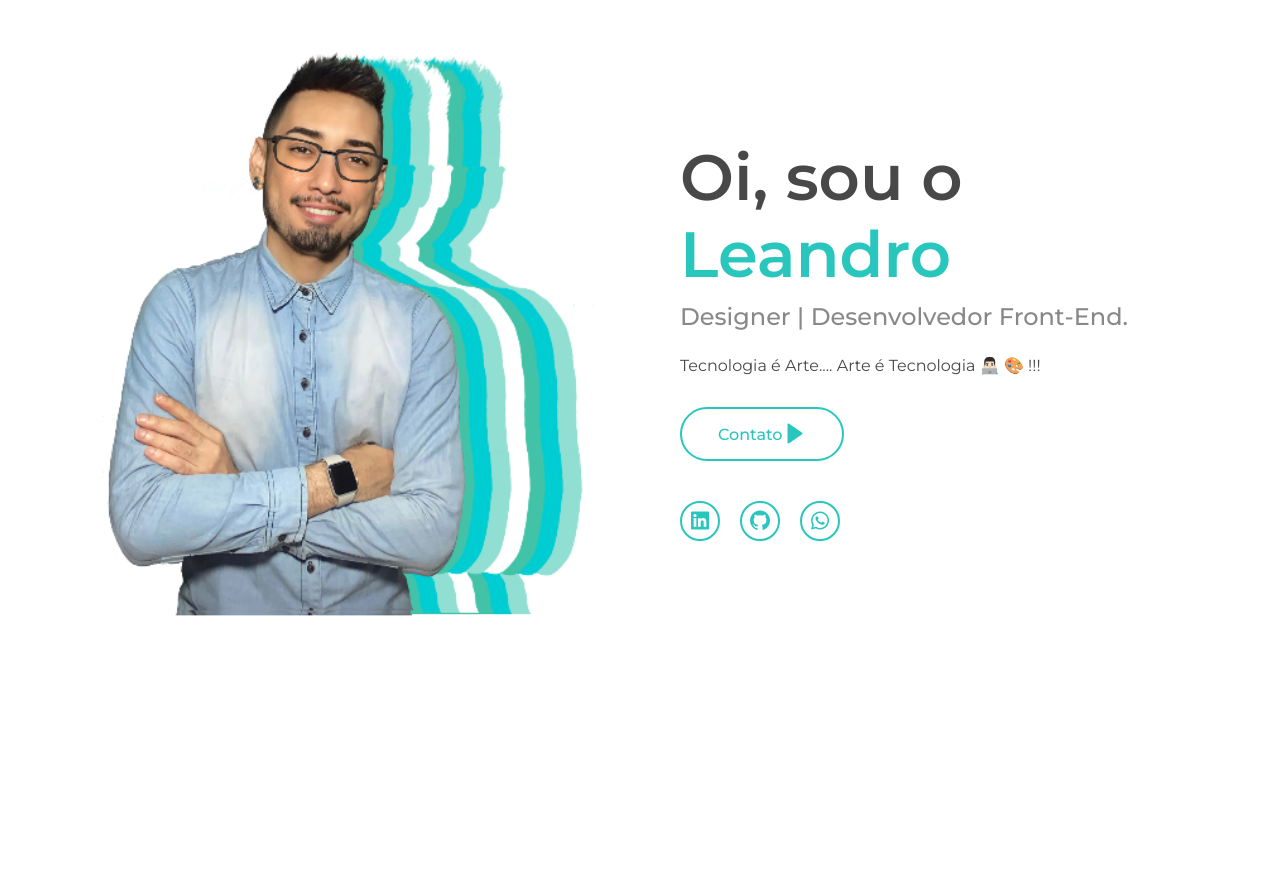
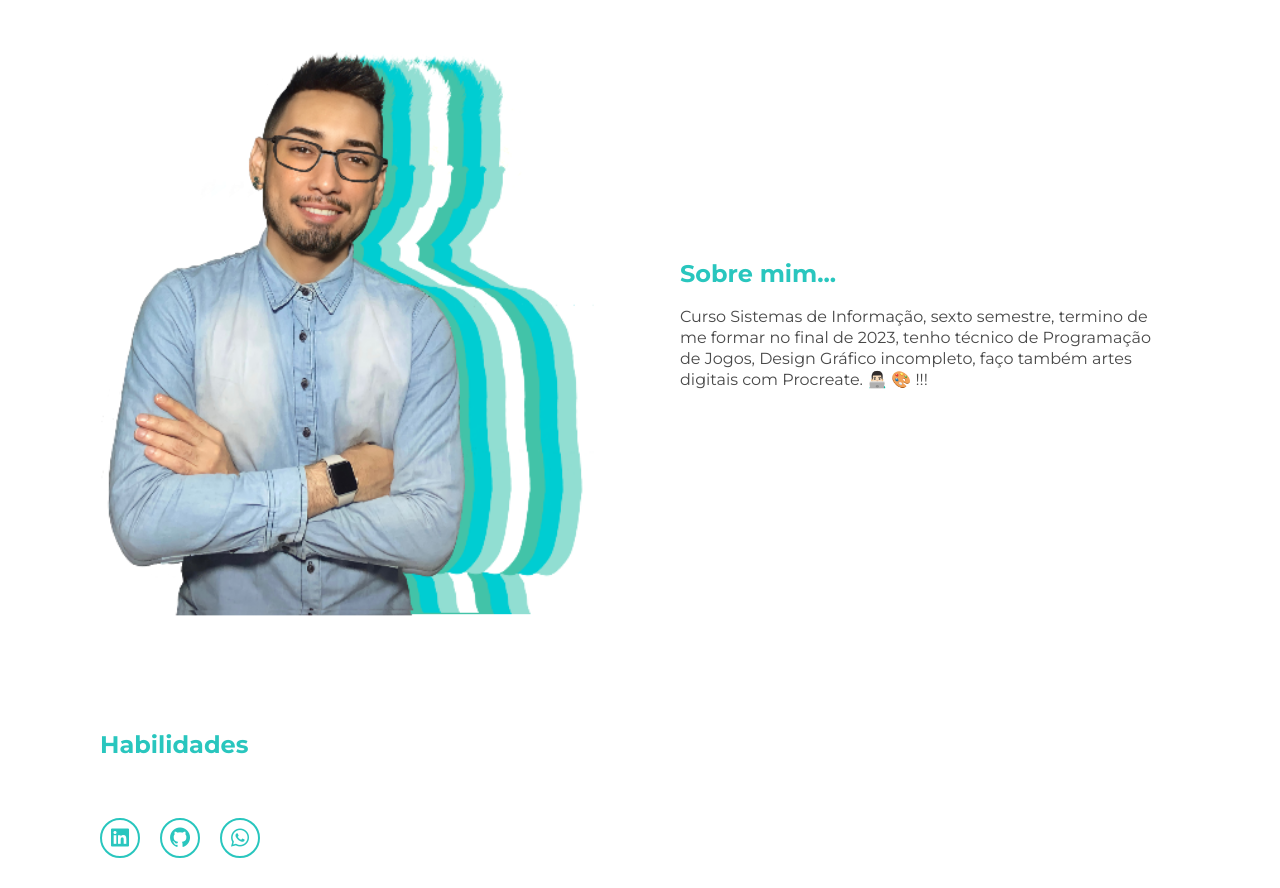
Before and after one commit to leandro-marquess/Portfolio2, a plain HTML site: page index.html in a window 1280 px wide. Shown: the part 820-1708 px from the top of the page. Before the commit the page ends 1520 px from the top, so only its background shows below. Drawn offline with nearby package versions, Linux system fonts and the light colour scheme; a script that the page names is missing.

Commit message:
Add files via upload

```diff
--- a/index.html
+++ b/index.html
@@ -89,12 +89,20 @@
                 <img src="img/sobre.png" alt="">
               </div>
             <div class="intro__content">
-              <h1 class="intro__title">Oi, sou o <span>Leandro</span></h1>
-              <span class="intro__position">Designer | Desenvolvedor Front-End.</span>
-              <p class="intro__text">Tecnologia é Arte.... Arte é Tecnologia 👨🏻‍💻 🎨 !!!</p>
-              <div class="intro__btn">
-                <a href="#" title="" class="btn">Contato  <i class='bx bxs-right-arrow'></i></a>
-              </div>
+              <h2 class="intro__title2"> <span>Sobre mim...</span></h2>
+              <br>
+              <p class="intro__text">Curso Sistemas de Informação, sexto semestre, termino de me formar no final de 2023, tenho técnico de Programação de Jogos, Design Gráfico incompleto, faço também artes digitais com Procreate. 👨🏻‍💻 🎨 !!!</p>
+            </div>
+          </div>
+        </div>
+      </div>
+
+
+        <div class="intro__container container">
+          <div class="intro__body">
+            <div class="intro__content">
+              <h2 class="intro__title2"> <span>Habilidades</span></h2>
+              <br>
               <div class="intro__socials intro-soc">
                 <div class="intro-soc__item">
                   <a href="#" title="" class="intro-soc__link"><i class='bx bxl-linkedin-square'></i></a>
@@ -106,11 +114,18 @@
                   <a href="#" title="" class="intro-soc__link"><i class='bx bxl-whatsapp' ></i></a>
                 </div>
               </div>
-            </div>
-
+                </div>
           </div>
         </div>
-      </div>
+
+
+
+
+
+
+
+
+
 
 
     <script src="script.js"></script>
--- a/style.css
+++ b/style.css
@@ -149,6 +149,7 @@ ul {
   padding-right: 20px;
 }
 
+
 .intro__img {
   max-width: 500px;
   width: 100%;
@@ -169,6 +170,11 @@ ul {
 }
 
 .intro__title span {
+  color: var(--primary-color);
+  transition: .3s;
+}
+
+.intro__title2 span {
   color: var(--primary-color);
   transition: .3s;
 }
@@ -388,6 +394,10 @@ body.is-black {
     font-size: 32px;
     text-align: center;
   }
+  .intro__title2 {
+    font-size: 24px;
+    text-align: center;
+  }
   .intro__position {
     text-align: center;
   }
```
